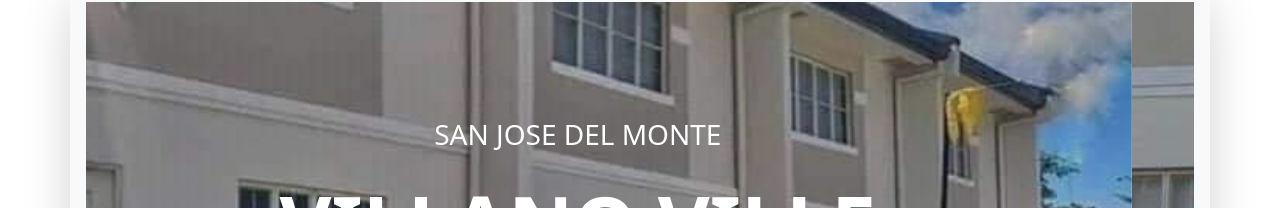
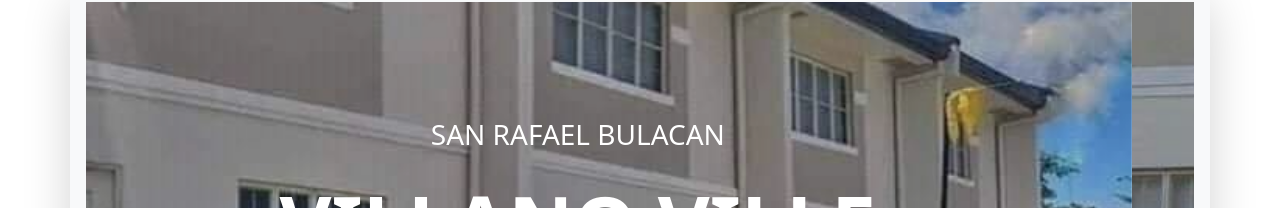
Before and after one commit to Eldrich-Yurii/Eldrich-Yurii.github.io, a plain HTML site: page marcela.html in a window 1280 px wide. Shown: the part 116-324 px from the top of the page. Drawn offline with nearby package versions, Linux system fonts and the light colour scheme.

Commit message:
change caption in carousel in villano ville

```diff
--- a/marcela.html
+++ b/marcela.html
@@ -57,7 +57,7 @@
                   <div class="carousel-item active car-item">
                     <img src="asset/bahay/villa marcela/marcela1.jpg" class="d-block w-100 car-img" alt="...">
                     <div class="carousel-caption top-0 mt-5">
-                      <h5 class="fs-3 mt-5">SAN JOSE DEL MONTE</h5>
+                      <h5 class="fs-3 mt-5">SAN RAFAEL BULACAN</h5>
                       <h1 class="display-1 mt-4 fw-bolder text-capitalize">VILLANO VILLE</h1>
                     </div>
                 </div>
```
